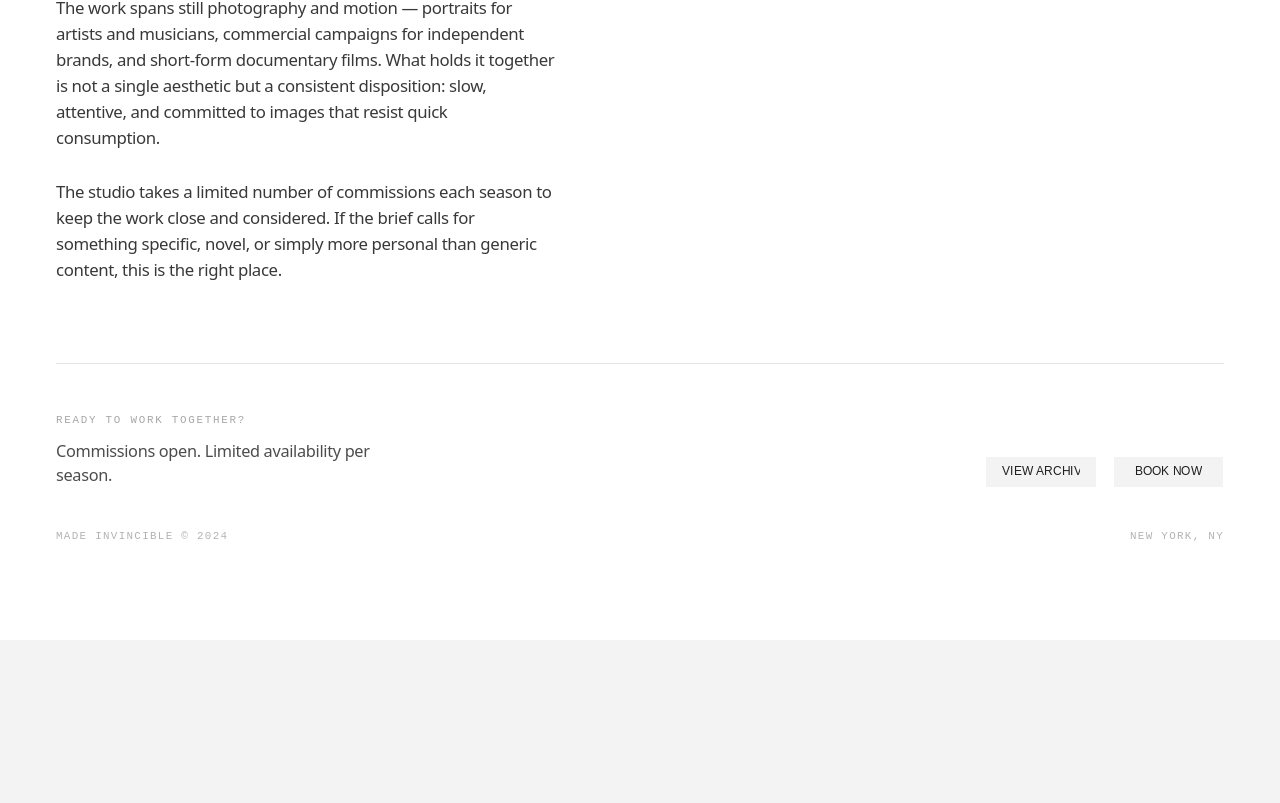
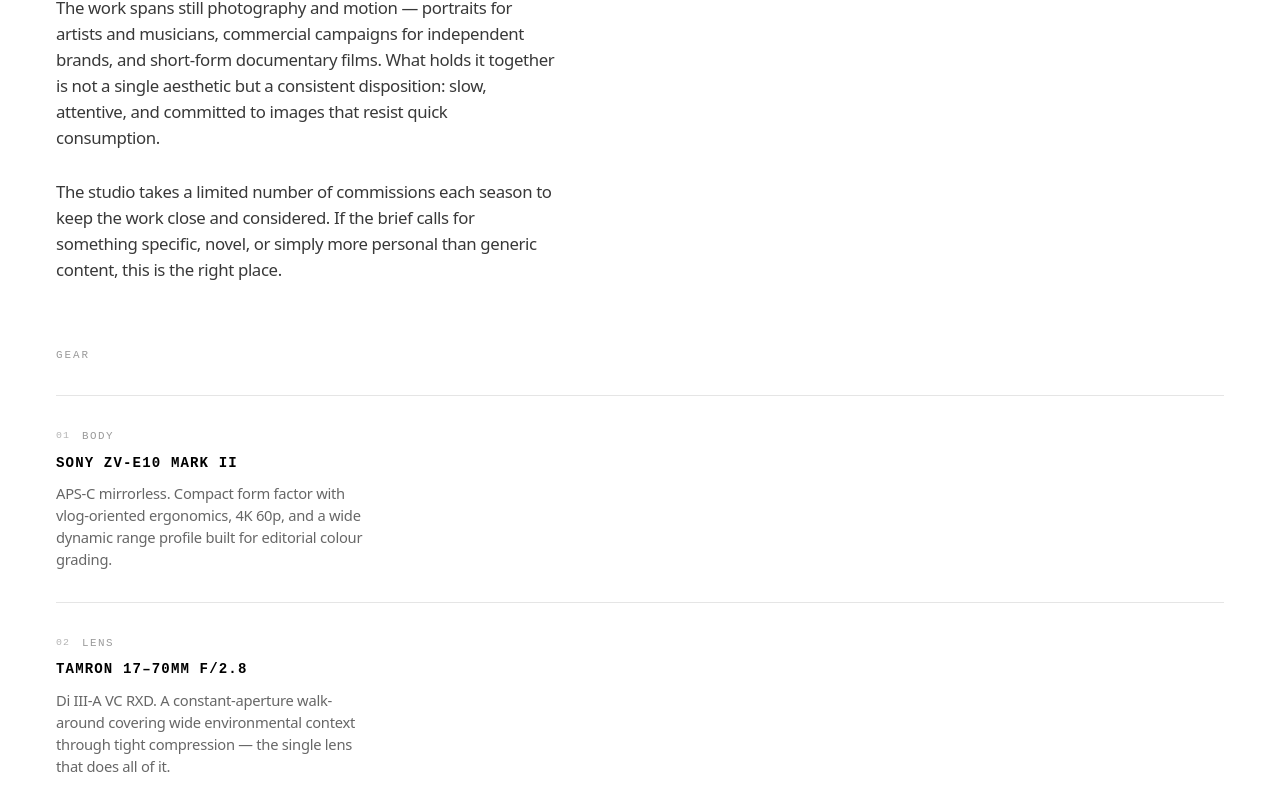
Before and after one commit to morganInc-develop/photography, a Next.js app: page /the-profile in a window 1280 px wide. Shown: the part 1994-2797 px from the top of the page. Before the commit the page ends 2634 px from the top, so only its background shows below. Built offline with nearby package versions, Linux system fonts and the light colour scheme; a web font is replaced by a local one.

Commit message:
feat: add chroma key profile media

```diff
--- a/src/components/profile/ProfilePage.tsx
+++ b/src/components/profile/ProfilePage.tsx
@@ -4,6 +4,7 @@ import {
   DEMO_VIDEO_PLACEHOLDER,
   DEMO_VIDEO_SRC,
 } from "@/components/home/home-data";
+import ChromaKeyVideo from "@/components/ui/ChromaKeyVideo";
 import { SplitCharButton } from "@/components/ui/SplitCharButton";
 import { cubicBezier, motion } from "framer-motion";
 import { useEffect, useRef, useState } from "react";
@@ -39,6 +40,27 @@ const SERVICES = [
     id: "04",
     title: "EDITORIAL",
     desc: "Print and digital editorial — fashion, culture, and music — sequenced as spreads, not isolated posts.",
+  },
+];
+
+const GEAR = [
+  {
+    id: "01",
+    category: "BODY",
+    name: "Sony ZV-E10 Mark II",
+    desc: "APS-C mirrorless. Compact form factor with vlog-oriented ergonomics, 4K 60p, and a wide dynamic range profile built for editorial colour grading.",
+  },
+  {
+    id: "02",
+    category: "LENS",
+    name: "Tamron 17–70mm f/2.8",
+    desc: "Di III-A VC RXD. A constant-aperture walk-around covering wide environmental context through tight compression — the single lens that does all of it.",
+  },
+  {
+    id: "03",
+    category: "FILTRATION",
+    name: "K&F Concept ND + CPL (Combined)",
+    desc: "Variable ND stacked with a circular polariser in a single 67mm ring. Controls exposure in natural light while cutting surface glare and lifting colour saturation simultaneously.",
   },
 ];
 
@@ -326,6 +348,79 @@ export default function ProfilePage() {
           </motion.p>
         </section>
 
+        {/* ── GEAR ── */}
+        <section className="mt-16 px-6 md:px-10 lg:px-14">
+          <motion.p
+            className="mb-8 text-[0.68rem] uppercase tracking-[0.18em] text-black/40"
+            style={mono}
+            initial={{ opacity: 0 }}
+            whileInView={{ opacity: 1 }}
+            viewport={vp}
+            transition={{ duration: 0.5, ease: "easeOut" }}
+          >
+            GEAR
+          </motion.p>
+
+          <div className="border-t border-black/10">
+            {GEAR.map((item, index) => (
+              <motion.div
+                key={item.id}
+                className="flex flex-col gap-2 border-b border-black/10 py-8"
+                initial={{ opacity: 0, y: 18 }}
+                whileInView={{ opacity: 1, y: 0 }}
+                viewport={vp}
+                transition={{ duration: 0.6, ease, delay: index * 0.07 }}
+              >
+                <div className="flex items-center gap-3">
+                  <span
+                    className="text-[0.62rem] tracking-[0.1em] text-black/30"
+                    style={mono}
+                  >
+                    {item.id}
+                  </span>
+                  <span
+                    className="text-[0.68rem] uppercase tracking-[0.14em] text-black/40"
+                    style={mono}
+                  >
+                    {item.category}
+                  </span>
+                </div>
+                <p
+                  className="text-[0.88rem] font-[600] uppercase tracking-[0.08em] text-black"
+                  style={mono}
+                >
+                  {item.name}
+                </p>
+                <p
+                  className="max-w-[38ch] text-[0.92rem] leading-[1.5] tracking-[-0.018em] text-black/60"
+                  style={sans}
+                >
+                  {item.desc}
+                </p>
+              </motion.div>
+            ))}
+          </div>
+        </section>
+
+        {/* ── GEAR VIDEO ── */}
+        <section className="mt-20 flex justify-center bg-white px-6 md:px-10 lg:px-14">
+          <motion.div
+            className="w-full max-w-sm"
+            initial={{ opacity: 0, y: 36 }}
+            whileInView={{ opacity: 1, y: 0 }}
+            viewport={vpLg}
+            transition={{ duration: 0.9, ease }}
+          >
+            <ChromaKeyVideo
+              src="/greenscreen.mp4"
+              threshold={70}
+              loop
+              autoPlay
+              muted
+            />
+          </motion.div>
+        </section>
+
         {/* ── CTA ── */}
         <section className="mt-20 px-6 pb-24 md:px-10 lg:px-14">
           <motion.div
--- /dev/null
+++ b/src/components/ui/ChromaKeyVideo.tsx
@@ -0,0 +1,103 @@
+"use client";
+
+import { useEffect, useRef } from "react";
+
+interface ChromaKeyVideoProps {
+  src: string;
+  /** Green screen similarity threshold, 0–255. Default: 80 */
+  threshold?: number;
+  className?: string;
+  loop?: boolean;
+  autoPlay?: boolean;
+  muted?: boolean;
+}
+
+/**
+ * Renders a video with green-screen removed via per-frame canvas pixel keying.
+ * Transparent pixels show through whatever is behind the canvas.
+ */
+export default function ChromaKeyVideo({
+  src,
+  threshold = 80,
+  className,
+  loop = true,
+  autoPlay = true,
+  muted = true,
+}: ChromaKeyVideoProps) {
+  const videoRef = useRef<HTMLVideoElement>(null);
+  const canvasRef = useRef<HTMLCanvasElement>(null);
+  const rafRef = useRef<number>(0);
+
+  useEffect(() => {
+    const video = videoRef.current;
+    const canvas = canvasRef.current;
+    if (!video || !canvas) return;
+
+    const ctx = canvas.getContext("2d", { willReadFrequently: true });
+    if (!ctx) return;
+
+    function processFrame() {
+      if (!video || !canvas || !ctx) return;
+      if (video.readyState < video.HAVE_CURRENT_DATA) {
+        rafRef.current = requestAnimationFrame(processFrame);
+        return;
+      }
+
+      canvas.width = video.videoWidth;
+      canvas.height = video.videoHeight;
+
+      ctx.drawImage(video, 0, 0, canvas.width, canvas.height);
+
+      const frame = ctx.getImageData(0, 0, canvas.width, canvas.height);
+      const data = frame.data;
+
+      for (let i = 0; i < data.length; i += 4) {
+        const r = data[i];
+        const g = data[i + 1];
+        const b = data[i + 2];
+
+        // Key out pixels where green dominates by at least `threshold`
+        if (g - r > threshold && g - b > threshold) {
+          data[i + 3] = 0; // transparent
+        }
+      }
+
+      ctx.putImageData(frame, 0, 0);
+      rafRef.current = requestAnimationFrame(processFrame);
+    }
+
+    function onCanPlay() {
+      if (autoPlay) void video?.play().catch(() => {});
+      rafRef.current = requestAnimationFrame(processFrame);
+    }
+
+    video.addEventListener("canplay", onCanPlay);
+    // If already ready
+    if (video.readyState >= video.HAVE_CURRENT_DATA) onCanPlay();
+
+    return () => {
+      video.removeEventListener("canplay", onCanPlay);
+      cancelAnimationFrame(rafRef.current);
+    };
+  }, [src, threshold, autoPlay]);
+
+  return (
+    <div className={className}>
+      {/* Hidden source video */}
+      <video
+        ref={videoRef}
+        src={src}
+        loop={loop}
+        muted={muted}
+        playsInline
+        style={{ display: "none" }}
+        crossOrigin="anonymous"
+      />
+      {/* Composited output — scales to natural video aspect ratio */}
+      <canvas
+        ref={canvasRef}
+        style={{ display: "block", width: "100%", height: "auto" }}
+      />
+    </div>
+  );
+}
```
Also changed, not shown: 1 other file (tests, documents, lock files or other folders).
